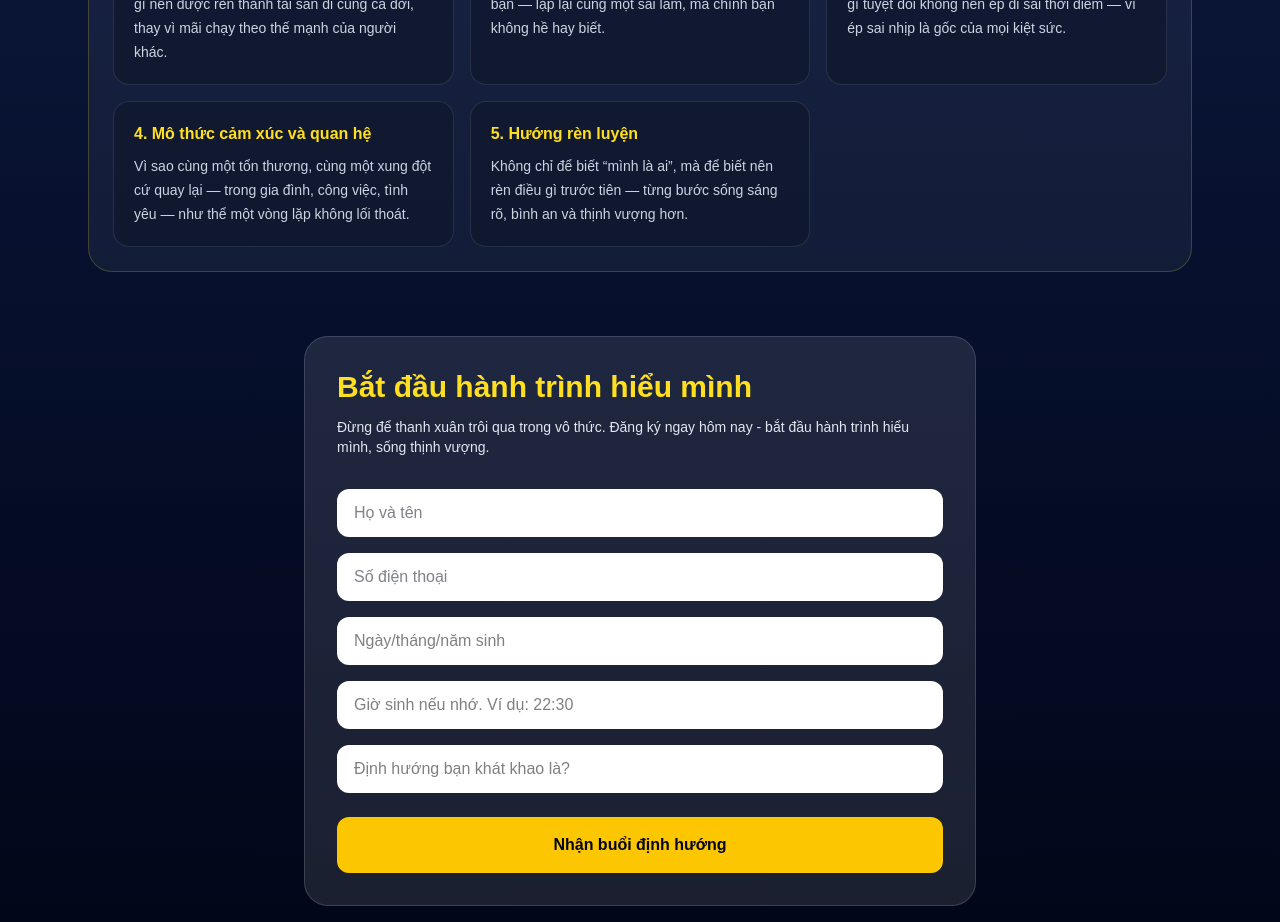
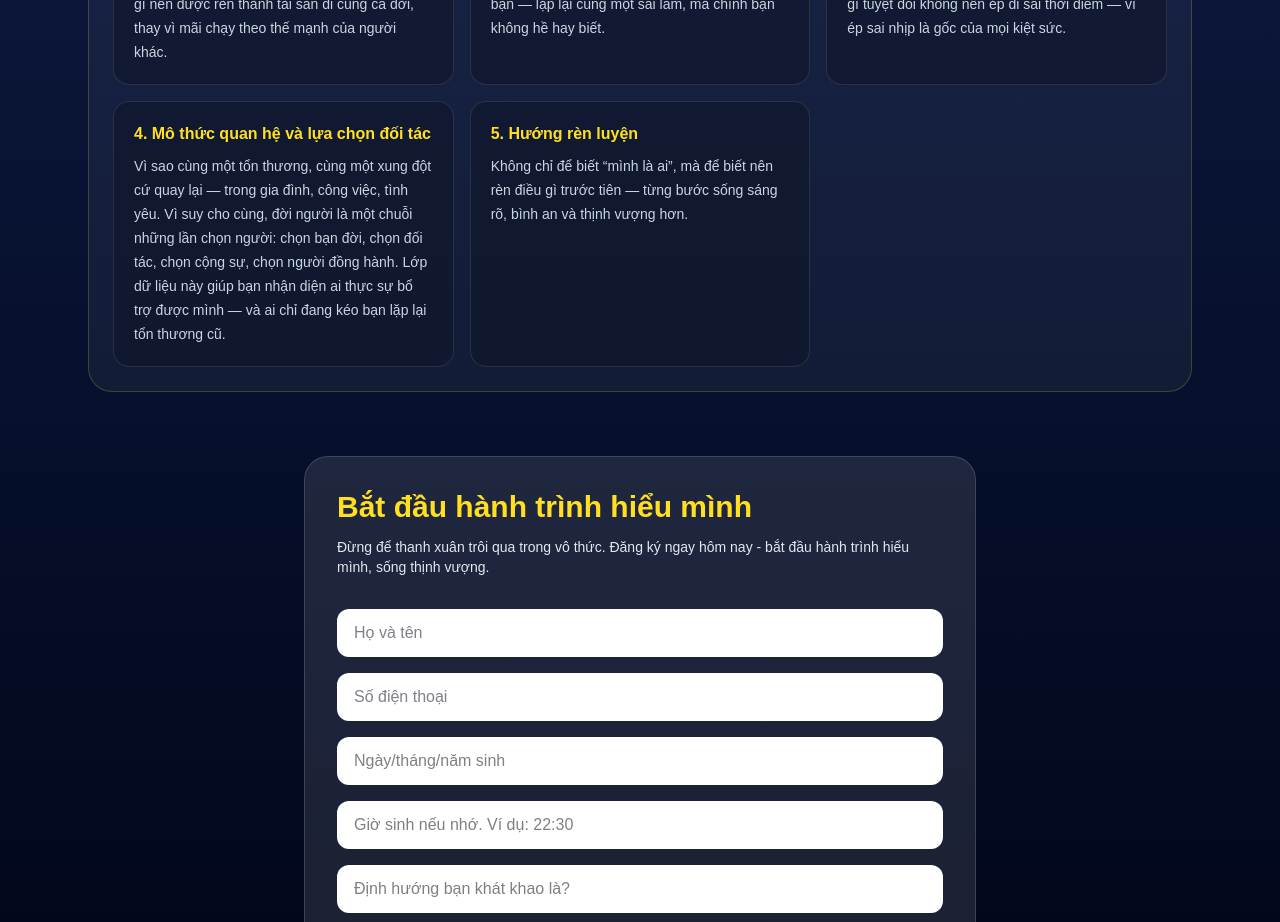
Before and after one commit to lanmatmathinhvuong-dot/mtmv, a Next.js app: page / in a window 1280 px wide. Shown: the part 2800-3722 px from the top of the page. Built offline with nearby package versions, Linux system fonts and the light colour scheme; no server answers.

Commit message:
cap nhat lua chon doi tac

```diff
--- a/app/page.tsx
+++ b/app/page.tsx
@@ -263,9 +263,9 @@ setGhiChuDacBiet("");
     </div>
 
     <div className="rounded-2xl border border-white/10 bg-slate-900/60 p-5">
-      <h3 className="font-bold text-yellow-300">4. Mô thức cảm xúc và quan hệ</h3>
+      <h3 className="font-bold text-yellow-300">4. Mô thức quan hệ và lựa chọn đối tác</h3>
       <p className="mt-2 text-sm leading-6 text-slate-300">
-        Vì sao cùng một tổn thương, cùng một xung đột cứ quay lại — trong gia đình, công việc, tình yêu — như thể một vòng lặp không lối thoát.
+        Vì sao cùng một tổn thương, cùng một xung đột cứ quay lại — trong gia đình, công việc, tình yêu. Vì suy cho cùng, đời người là một chuỗi những lần chọn người: chọn bạn đời, chọn đối tác, chọn cộng sự, chọn người đồng hành. Lớp dữ liệu này giúp bạn nhận diện ai thực sự bổ trợ được mình — và ai chỉ đang kéo bạn lặp lại tổn thương cũ.
       </p>
     </div>
 
```
